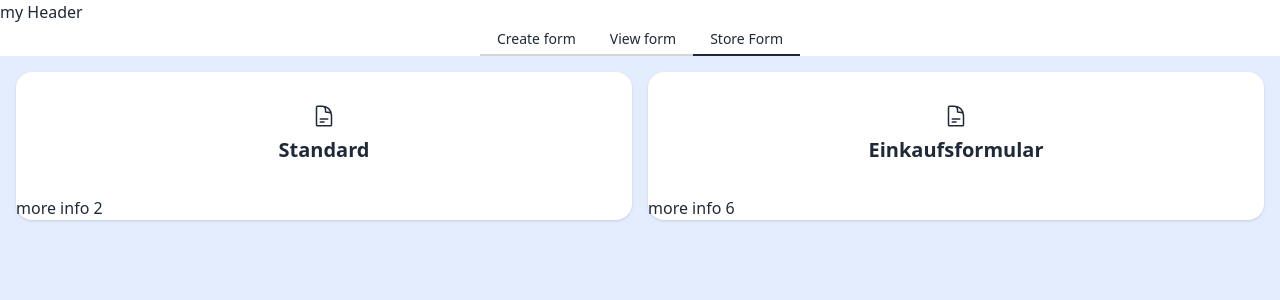
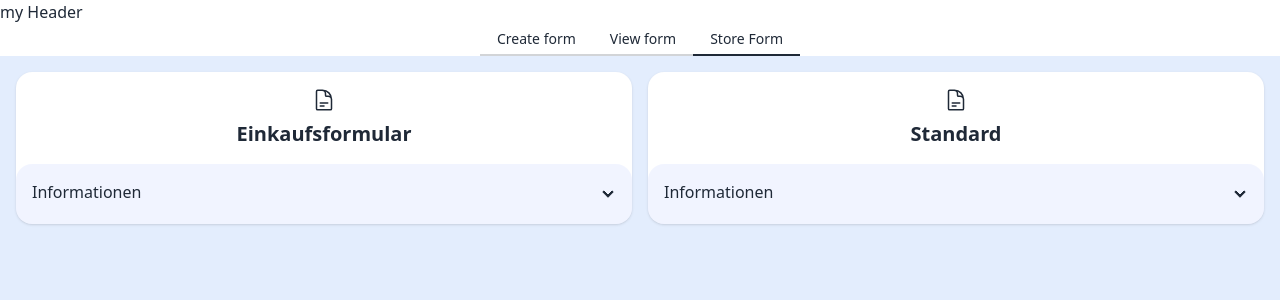
Before and after one commit to dgschel/EasySurvey, an Angular app: page /store in a window 1280 px wide. Shown: the top 300 px of the page. Built offline with nearby package versions, Linux system fonts and the light colour scheme.

Commit message:
loop through with pipe and display information

```diff
--- a/src/app/store-form/store-form.component.html
+++ b/src/app/store-form/store-form.component.html
@@ -1,15 +1,25 @@
 <div class="grid grid-cols-2 auto-cols-fr auto-ro gap-4">
-  @for (name of surveyNames; track $index) {
-  <div class="card bg-base-100 shadow">
+  @for (template of templateModelCounts | keyvalue; track $index) {
+  <div class="card compact bg-base-100 shadow">
     <div class="card-body items-center">
       <svg xmlns="http://www.w3.org/2000/svg" fill="none" viewBox="0 0 24 24" stroke-width="1.5" stroke="currentColor"
         class="size-6">
         <path stroke-linecap="round" stroke-linejoin="round"
           d="M19.5 14.25v-2.625a3.375 3.375 0 0 0-3.375-3.375h-1.5A1.125 1.125 0 0 1 13.5 7.125v-1.5a3.375 3.375 0 0 0-3.375-3.375H8.25m0 12.75h7.5m-7.5 3H12M10.5 2.25H5.625c-.621 0-1.125.504-1.125 1.125v17.25c0 .621.504 1.125 1.125 1.125h12.75c.621 0 1.125-.504 1.125-1.125V11.25a9 9 0 0 0-9-9Z" />
       </svg>
-      <h3 class="card-title">{{name}}</h3>
+      <h3 class="card-title">{{ template.key }}</h3>
     </div>
-    <div>more info {{ survey[name] }}</div>
+    <div tabindex="0" class="collapse collapse-arrow bg-primary-content bg-opacity-30">
+      <div class="collapse-title font-medium">Informationen</div>
+      <div class="collapse-content">
+        <div>
+          Formularelemente
+          @for (item of template.value | keyvalue; track $index) {
+          <p>{{ item.key }}: {{ item.value }}</p>
+          }
+        </div>
+      </div>
+    </div>
   </div>
   }
 </div>
```
